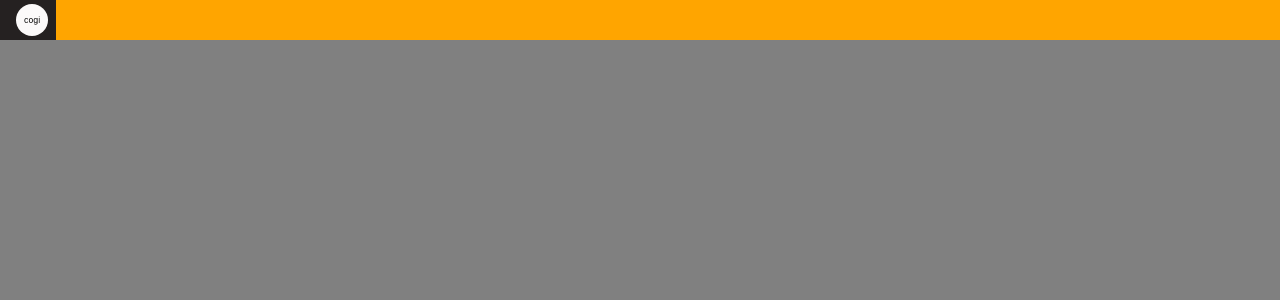
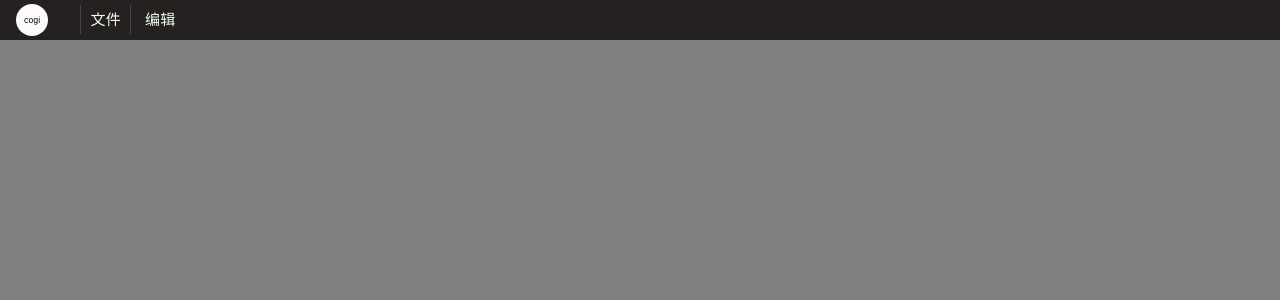
Before and after one commit to cogimira/cogi-ps, a React (Create React App) app: page / in a window 1280 px wide. Shown: the top 300 px of the page. Built offline with nearby package versions, Linux system fonts and the light colour scheme.

Commit message:
顶部菜单交互开发

```diff
--- /dev/null
+++ b/src/compnents/dropdown-menu.jsx
@@ -0,0 +1,27 @@
+import React from 'react';
+import './style/dropdown-menu.css'
+
+class DropdownMenu extends React.Component {
+    constructor(props) {
+        super(props);
+        this.click = this.click.bind(this);
+    }
+
+    click(e, name) {
+        e.stopPropagation();
+        const {menuClick} = this.props;
+        menuClick(name);
+    }
+
+    render() {
+        const {menuList} = this.props;
+        let borderObj = {borderBottom: '0.01rem solid gray'}
+        return (<div className="drop-container">
+            {menuList.map((item, index) => {
+                return <div key={index} className="menu-item" onClick={(e) => this.click(e, item.name)} style={index < menuList.length - 1 ? borderObj : null}>{item.label}</div>
+            })}
+        </div>)
+    }
+}
+
+export default DropdownMenu;
--- /dev/null
+++ b/src/compnents/dropdown.jsx
@@ -0,0 +1,58 @@
+import React from 'react';
+import DropdownMenu from './dropdown-menu';
+import './style/dropdown.css'
+
+class Dropdown extends React.PureComponent {
+    constructor(props){
+        super(props);
+        this.state = {
+            showDropDown: false
+        }
+
+        this.menuClick = this.menuClick.bind(this);
+        this.btnClick = this.btnClick.bind(this);
+        this.toggle = this.toggle.bind(this);
+        this.showMenu = this.showMenu.bind(this);
+        this.hideMenu = this.hideMenu.bind(this);
+    }
+
+    menuClick(name) {
+        this.setState({showDropDown: false});
+        this.props.toobarMenuClick(name);
+    }
+
+    btnClick(e) {
+        const {toobarClick, idName} = this.props;
+        toobarClick(idName);
+        debugger;
+
+    }
+
+    toggle() {
+        this.setState({showDropDown: !this.state.showDropDown});
+    }
+
+    hideMenu() {
+        this.setState({showDropDown: false});
+    }
+
+    showMenu() {
+        this.setState({showDropDown: true});
+    }
+
+    render() {
+        const {label, dropdownMenu} = this.props;
+        const {showDropDown} = this.state;
+        return (<span className="cogi-drop-btn" onClick={this.btnClick}> {label}
+                    <div className="menu-container">
+                        {showDropDown ? <DropdownMenu
+                            menuClick={this.menuClick}
+                            menuList= {dropdownMenu}
+                        /> : null}
+                    </div>
+                </span>)
+    }
+}
+
+
+export default Dropdown;
--- a/src/compnents/style/dropdown-item.css
+++ /dev/null
@@ -1,5 +0,0 @@
-.dropdown-item {
-    line-height: 1rem;
-    margin: 0.2rem;
-    position: relative;
-}
--- /dev/null
+++ b/src/compnents/style/dropdown-menu.css
@@ -0,0 +1,14 @@
+.drop-container {
+    width: 7rem;
+    background: indigo;
+}
+
+.menu-item{
+    line-height: 2rem;
+    background: rgb(57, 61, 61);
+    color: white;
+    text-indent: 0.7rem;
+    cursor: pointer;
+    font-size: 0.85rem;
+    user-select: none;
+}
--- /dev/null
+++ b/src/compnents/style/dropdown.css
@@ -0,0 +1,20 @@
+.cogi-drop-btn {
+    font-size: 0.94rem;
+    line-height: 2.5rem;
+    color: honeydew;
+
+    padding: 0.3rem;
+    padding-left: 0.6rem;
+    padding-right: 0.6rem;
+    position: relative;
+    cursor: pointer;
+    border-left: 0.001rem solid rgb(70, 68, 68);
+    user-select: none;
+}
+.menu-container{
+    position: absolute;
+    height: 0;
+    width: 0;
+    left: 0;
+    bottom: -0.4rem;
+}
--- a/src/container/style/top-toolbar.css
+++ b/src/container/style/top-toolbar.css
@@ -18,7 +18,16 @@
 }
 
 .bar-container{
-    margin-left: 3.5rem;
+    margin-left: 5rem;
     height: 100%;
-    background: orange;
 }
+
+.bar-item{
+    font-size: 1rem;
+    line-height: 2.5rem;
+    color: honeydew;
+    margin-left: 1rem;
+    padding: 0.5rem;
+    cursor: pointer;
+    position: relative;
+}
--- a/src/container/top-toolbar.jsx
+++ b/src/container/top-toolbar.jsx
@@ -1,26 +1,81 @@
 import React from 'react';
-// import DropDown from '../compnents/drop-down';
+import Dropdown from '../compnents/dropdown';
 import './style/top-toolbar.css';
 
 class TopToolbar extends React.Component {
     constructor() {
         super();
-        this.tools = ['文件'];
+        this.tools = [
+            {
+                label: '文件',
+                menu: [{label: '新建窗口', name: "creat-window"}, {label: '导出文件', name: "export-cogi"}, {label: '导入文件', name: "import-cogi"}],
+                idName: 'file'
+            },
+            {
+                label: '编辑',
+                menu: [{label: '移动', name: "cogi-translate"}, {label: '缩放', name: "cogi-scale"}, {label: '旋转', name: "cogi-rotate"}, {label: '样式', name: "cogi-style"}],
+                idName: 'edit'
+            }
+        ];
+
+        this.toobarMenuClick = this.toobarMenuClick.bind(this);
+        this.toobarClick = this.toobarClick.bind(this);
+
+        this.initRef(this.getKeys(this.tools));
     }
 
     componentDidMount() {
 
     }
 
-    DropDownClick(name) {
+    toobarMenuClick(name) {
         console.log(name);
     }
 
+    initRef(data) {
+        data.forEach((name) => {
+            this[`${name}_ref`] = React.createRef();
+        });
+    }
+
+    getKeys(data) {
+        let res = [];
+        data.forEach((item) => {
+            res.push(item.idName);
+        });
+        return res;
+    }
+
+    toobarClick(idName) {
+        let allToolKeys = this.getKeys(this.tools);
+
+        allToolKeys.forEach((id) => {
+        debugger
+            if(id !== idName) {
+                let key = `${id}_ref`;
+                this[key].current.hideMenu();
+            } else {
+                let key = `${id}_ref`;
+                this[key].current.toggle();
+
+            };
+        });
+    }
+
     render() {
+        const tools = this.tools;
         return (<div className='top-container'>
             <div className="logo">cogi</div>
             <div className="bar-container">
-
+                {tools.map((item, index) => {
+                    return <Dropdown
+                    toobarClick={this.toobarClick}
+                    ref={this[`${item.idName}_ref`]}
+                    key={item.idName} idName={item.idName}
+                    label={item.label}
+                    dropdownMenu={item.menu}
+                    toobarMenuClick={this.toobarMenuClick}/>
+                })}
             </div>
         </div>)
     }
```
Also changed, not shown: src/compnents/drop-down.jsx (deleted, +0 -24 lines), src/container/top-tool-list.jsx (deleted).
